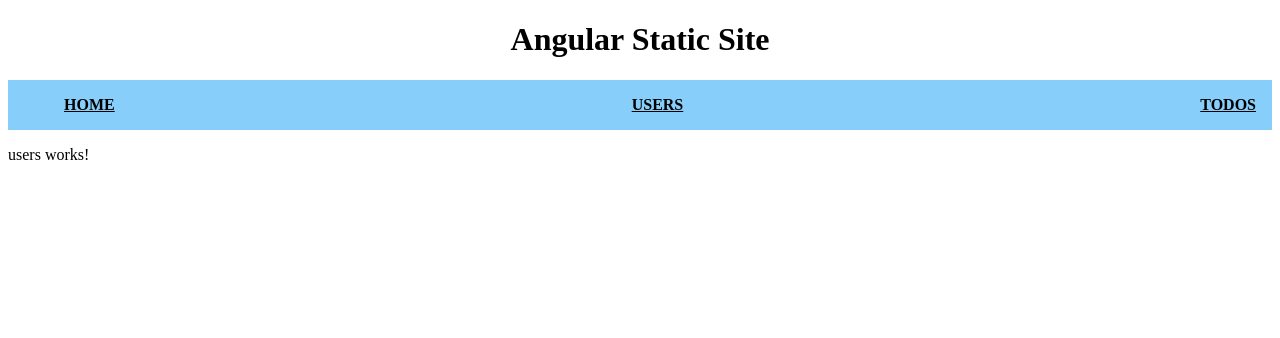
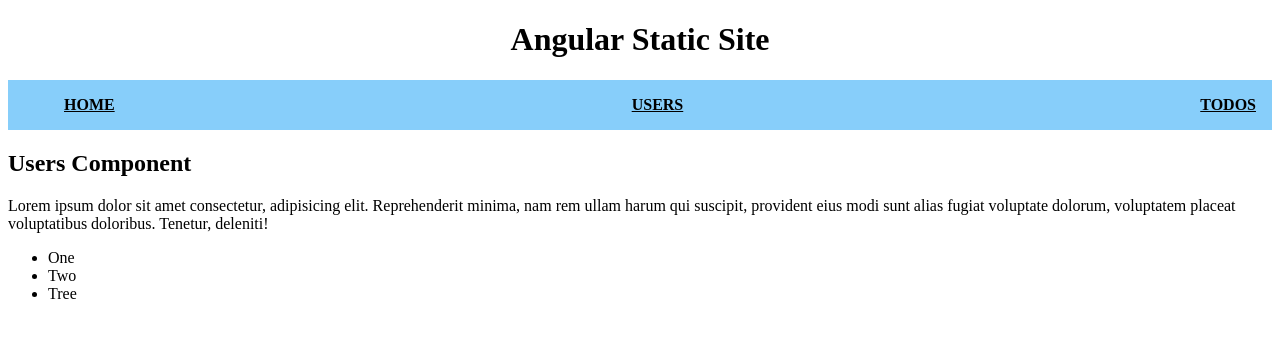
Before and after one commit to xanewton/AngularStaticSite, an Angular app: page /users in a window 1280 px wide. Shown: the top 338 px of the page. Built offline with nearby package versions, Linux system fonts and the light colour scheme.

Commit message:
Add some text to the users component

```diff
--- a/src/app/users/users.component.html
+++ b/src/app/users/users.component.html
@@ -1 +1,10 @@
-<p>users works!</p>
+<div>
+    <h2>Users Component</h2>
+    <p>Lorem ipsum dolor sit amet consectetur, adipisicing elit. Reprehenderit minima, nam rem ullam harum qui suscipit, provident eius modi sunt alias fugiat voluptate dolorum, voluptatem placeat voluptatibus doloribus. Tenetur, deleniti!</p>
+
+    <ul>
+        <li>One</li>
+        <li>Two</li>
+        <li>Tree</li>
+    </ul>
+</div>
```
